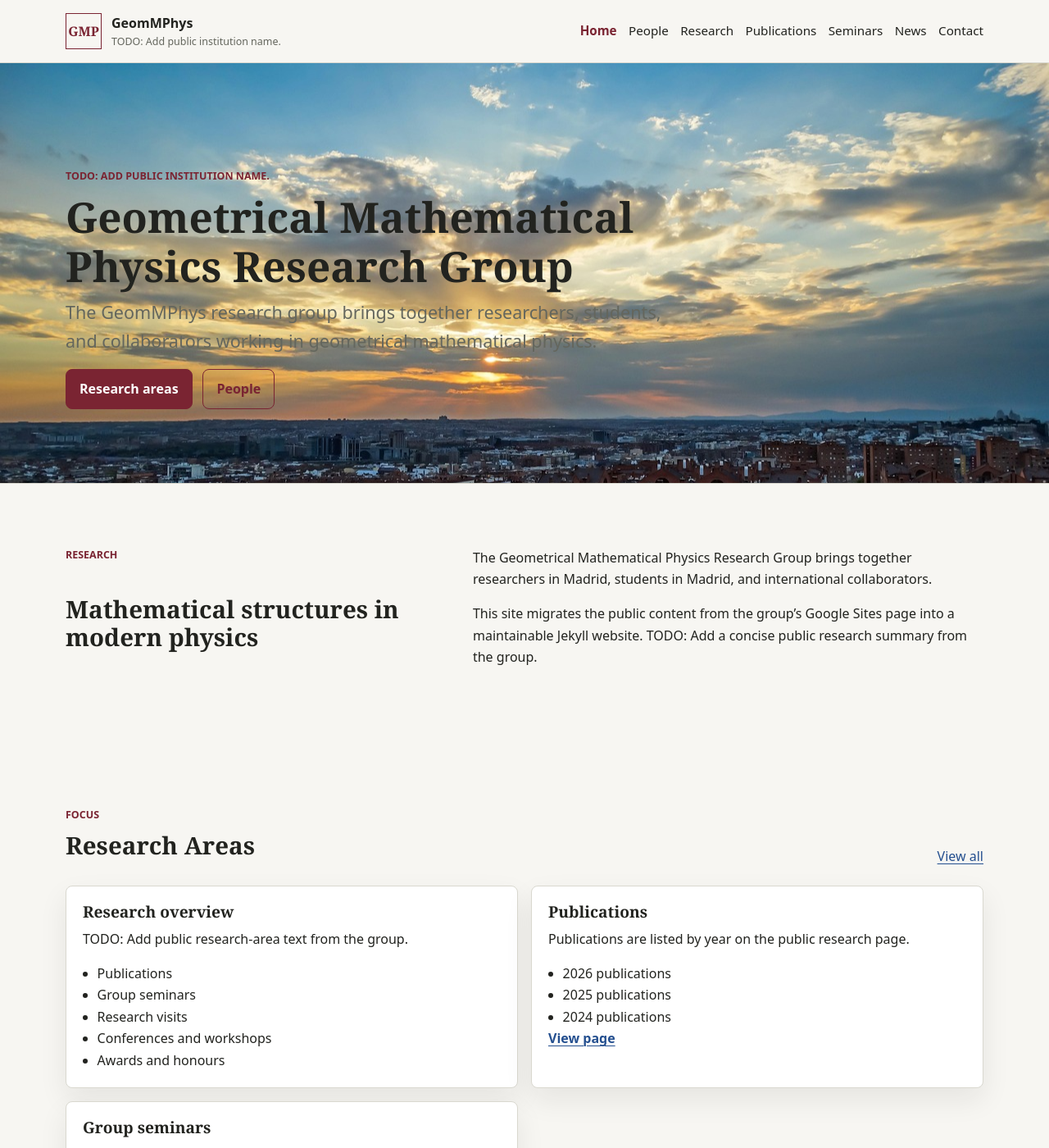
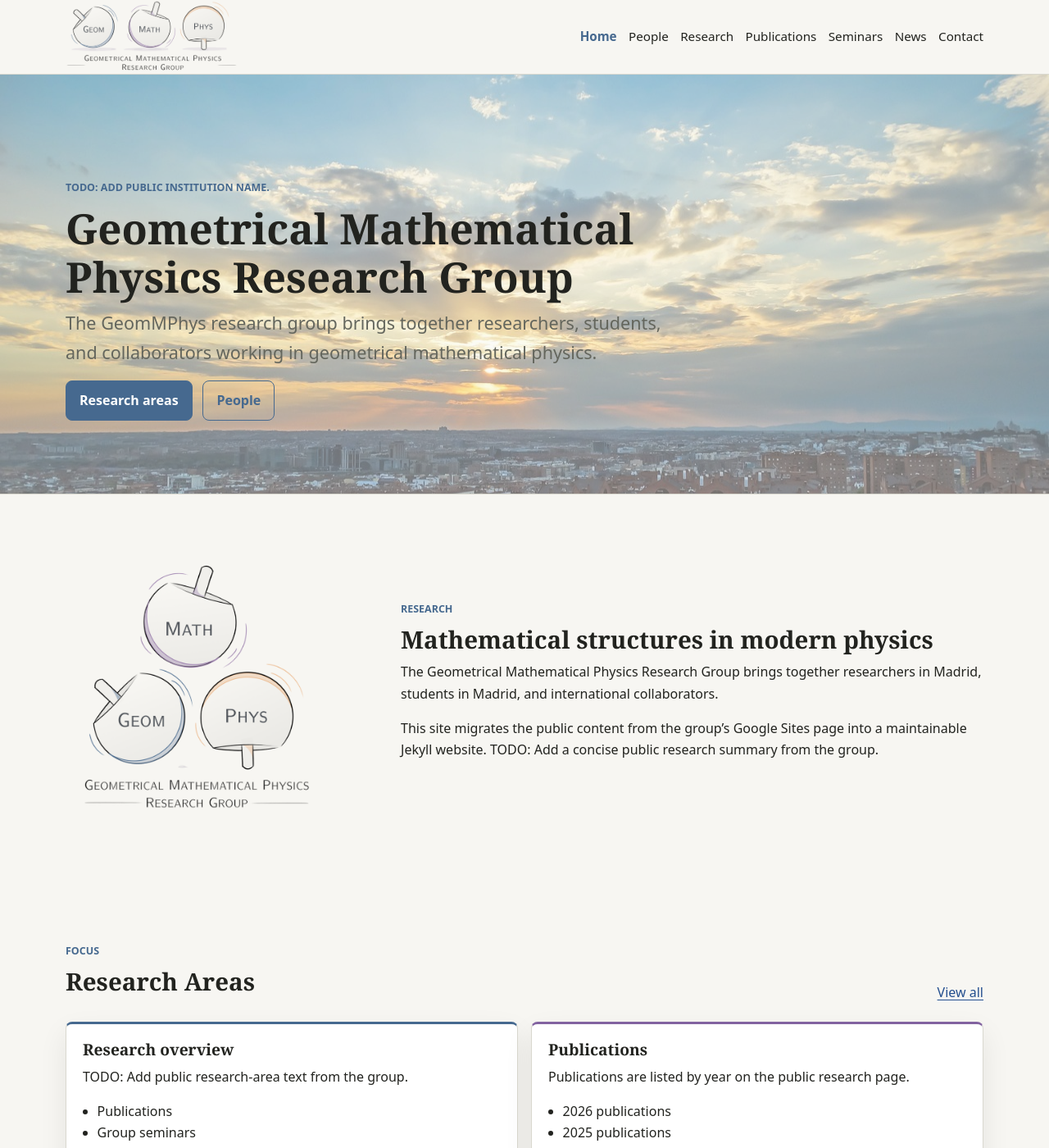
Before and after one commit to GeomMPhys/geommphys.github.io, a Jekyll site: the page built from index.md, in a window 1280 px wide and 1400 px high. Shown: the whole window at 82% size. Built offline with Jekyll 4.4.1, drawn with Linux system fonts in a browser that asks for light colours.

Commit message:
improvement of layout

```diff
--- a/_includes/header.html
+++ b/_includes/header.html
@@ -2,11 +2,7 @@
 <header class="site-header">
   <div class="container site-header__inner">
     <a class="brand" href="{{ '/' | relative_url }}" aria-label="{{ site.data.site.group_name }} home">
-      <span class="brand__mark">GMP</span>
-      <span>
-        <strong>{{ site.data.site.short_name }}</strong>
-        <small>{{ site.data.site.institution }}</small>
-      </span>
+      <img class="brand__logo" src="{{ '/assets/images/logos/geommphys-horizontal.png' | relative_url }}" width="1000" height="427" alt="">
     </a>
     <nav class="site-nav" aria-label="Main navigation">
       {% for item in site.data.navigation %}
--- a/_includes/publication.html
+++ b/_includes/publication.html
@@ -4,7 +4,6 @@
   <p class="meta">{{ publication.authors }}</p>
   <p>{{ publication.venue }}{% if publication.year %}, {{ publication.year }}{% endif %}</p>
   <p class="links">
-    {% if publication.url and publication.url != "" %}<a href="{{ publication.url }}">Link</a>{% endif %}
     {% if publication.arxiv and publication.arxiv != "" %}<a href="https://arxiv.org/abs/{{ publication.arxiv }}">arXiv:{{ publication.arxiv }}</a>{% endif %}
     {% if publication.doi and publication.doi != "" %}<a href="https://doi.org/{{ publication.doi }}">DOI</a>{% endif %}
   </p>
--- a/_layouts/home.html
+++ b/_layouts/home.html
@@ -15,12 +15,13 @@ layout: default
 </section>
 
 <section class="band">
-  <div class="container two-column">
-    <div>
+  <div class="container home-intro">
+    <figure class="home-identity">
+      <img src="{{ '/assets/images/logos/geommphys-pyramid.png' | relative_url }}" width="673" height="760" alt="Geometrical Mathematical Physics Research Group logo" loading="lazy">
+    </figure>
+    <div class="prose">
       <p class="eyebrow">Research</p>
       <h2>Mathematical structures in modern physics</h2>
-    </div>
-    <div class="prose">
       {{ content }}
     </div>
   </div>
--- a/assets/css/main.scss
+++ b/assets/css/main.scss
@@ -8,8 +8,9 @@
   --text: #22231f;
   --muted: #64665d;
   --border: #d9d8cf;
-  --accent: #7a2432;
-  --accent-2: #2e6358;
+  --accent: #46698f;
+  --accent-2: #8263a0;
+  --accent-3: #b96528;
   --link: #244f8f;
   --shadow: 0 14px 34px rgba(24, 28, 27, 0.08);
   --max-width: 1120px;
@@ -111,29 +112,17 @@ code {
 }
 
 .brand {
-  display: inline-flex;
-  align-items: center;
-  gap: 0.75rem;
-  color: var(--text);
+  display: block;
+  flex: 0 0 auto;
+  width: 210px;
   text-decoration: none;
-  min-width: 220px;
 }
 
-.brand__mark {
-  display: grid;
-  place-items: center;
-  width: 44px;
-  height: 44px;
-  border: 1px solid var(--accent);
-  color: var(--accent);
-  font-family: Georgia, "Times New Roman", serif;
-  font-weight: 700;
-}
-
-.brand small {
+.brand__logo {
   display: block;
-  color: var(--muted);
-  font-size: 0.78rem;
+  width: 210px;
+  height: auto;
+  mix-blend-mode: multiply;
 }
 
 .site-nav {
@@ -155,11 +144,20 @@ code {
 }
 
 .hero {
+  position: relative;
   border-bottom: 1px solid var(--border);
   background: var(--bg) url("../images/madrid-skyline.jpg") center / cover no-repeat;
 }
 
+.hero::before {
+  position: absolute;
+  inset: 0;
+  background: rgba(247, 246, 242, 0.46);
+  content: "";
+}
+
 .hero__inner {
+  position: relative;
   padding: clamp(4rem, 10vw, 8.5rem) 0 clamp(3.5rem, 7vw, 6rem);
 }
 
@@ -202,7 +200,7 @@ code {
 }
 
 .button:hover {
-  background: #651d29;
+  background: #365675;
   color: #fff;
 }
 
@@ -212,7 +210,7 @@ code {
 }
 
 .button--secondary:hover {
-  background: rgba(122, 36, 50, 0.08);
+  background: rgba(70, 105, 143, 0.1);
   color: var(--accent);
 }
 
@@ -242,6 +240,30 @@ code {
   gap: clamp(2rem, 5vw, 4rem);
 }
 
+.home-intro {
+  display: grid;
+  grid-template-columns: minmax(220px, 0.62fr) minmax(0, 1.38fr);
+  align-items: center;
+  gap: clamp(2.5rem, 7vw, 6rem);
+}
+
+.home-identity {
+  width: 100%;
+  max-width: 280px;
+  margin: 0 auto;
+}
+
+.home-identity img {
+  display: block;
+  width: 100%;
+  height: auto;
+  mix-blend-mode: multiply;
+}
+
+.home-intro h2 {
+  margin-top: 0;
+}
+
 .split,
 .contact-layout {
   grid-template-columns: repeat(2, minmax(0, 1fr));
@@ -268,6 +290,18 @@ code {
 
 .grid--research {
   grid-template-columns: repeat(2, minmax(0, 1fr));
+}
+
+.grid--research .card:nth-child(1) {
+  border-top: 3px solid var(--accent);
+}
+
+.grid--research .card:nth-child(2) {
+  border-top: 3px solid var(--accent-2);
+}
+
+.grid--research .card:nth-child(3) {
+  border-top: 3px solid var(--accent-3);
 }
 
 .people-grid {
@@ -420,6 +454,7 @@ address {
   }
 
   .two-column,
+  .home-intro,
   .split,
   .contact-layout,
   .grid--research,
@@ -439,11 +474,11 @@ address {
   }
 
   .brand {
-    min-width: 0;
+    width: 175px;
   }
 
-  .brand small {
-    display: none;
+  .brand__logo {
+    width: 175px;
   }
 
   .site-nav {
```
Also changed, not shown: people.md (+10 -10 lines), publications.md (+0 -9 lines).
